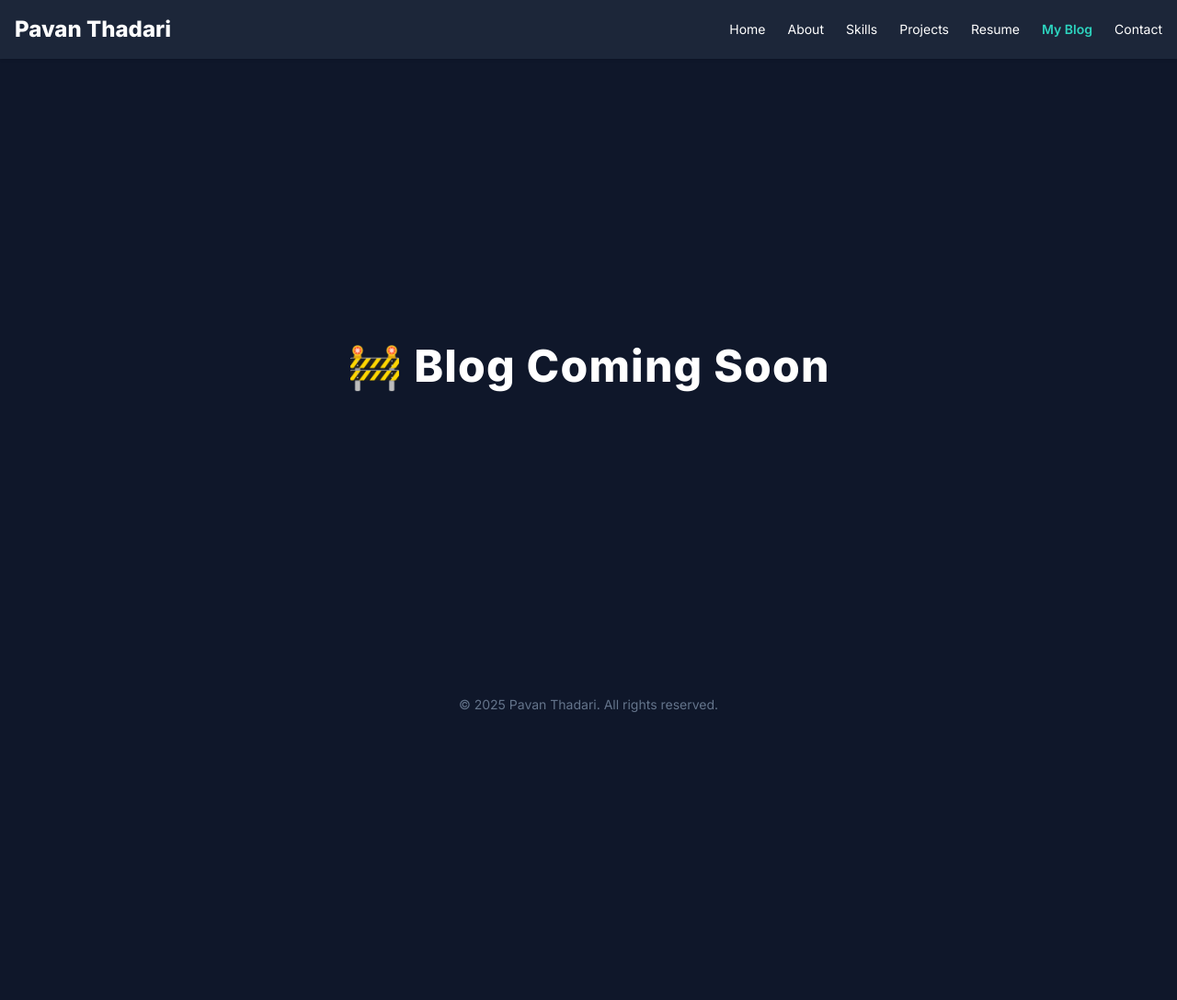
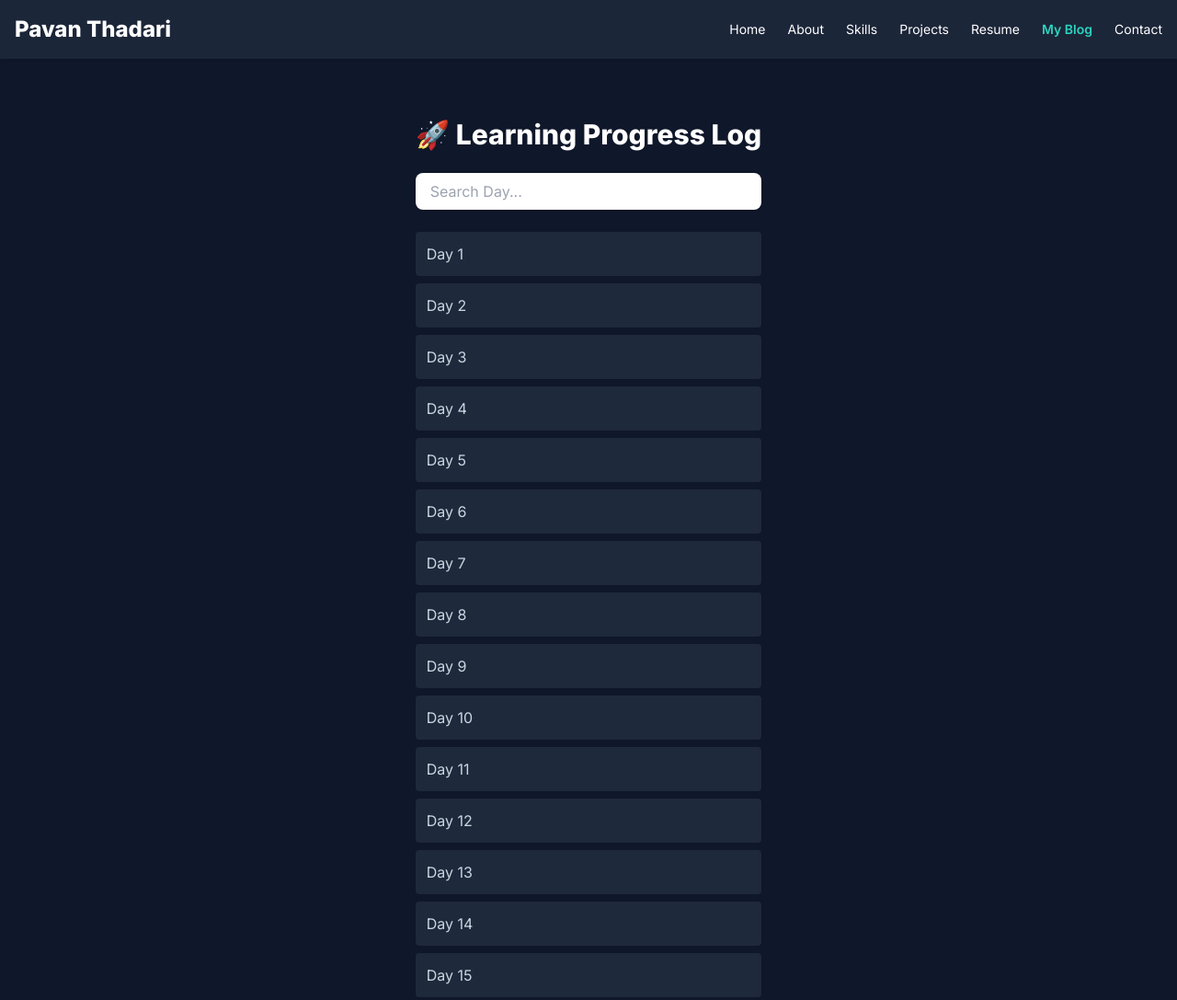
Before and after one commit to tadadipavan/portfolio, a plain HTML site: page progress.html in a window 1280 px wide. Shown: the top 1087 px of the page at 92% size. Before the commit the page ends 800 px from the top, so only its background shows below. Drawn offline with nearby package versions, Linux system fonts and the light colour scheme.

Commit message:
Update progress.html

```diff
--- a/progress.html
+++ b/progress.html
@@ -3,7 +3,7 @@
 <head>
   <meta charset="UTF-8" />
   <meta name="viewport" content="width=device-width, initial-scale=1.0" />
-  <title>My Blog | Pavan Thadari</title>
+  <title>My Progress | Pavan Thadari</title>
   <script src="https://cdn.tailwindcss.com"></script>
   <link href="https://fonts.googleapis.com/css2?family=Inter:wght@400;600;800&display=swap" rel="stylesheet" />
   <style>
@@ -29,9 +29,25 @@
     </nav>
   </header>
 
-  <!-- Coming Soon Message -->
-  <main class="flex-grow flex items-center justify-center px-4 text-center">
-    <h1 class="text-4xl sm:text-5xl font-extrabold tracking-wide">🚧 Blog Coming Soon</h1>
+  <!-- Blog Progress Section -->
+  <main class="flex-grow px-4 py-16 max-w-5xl mx-auto">
+    <h2 class="text-3xl font-bold mb-6 text-center">🚀 Learning Progress Log</h2>
+
+    <!-- Search Bar -->
+    <div class="mb-6 text-center">
+      <input
+        type="text"
+        id="searchInput"
+        placeholder="Search Day..."
+        class="w-full max-w-sm px-4 py-2 text-black rounded-lg shadow"
+        onkeyup="filterDays()"
+      />
+    </div>
+
+    <!-- List of Days -->
+    <ul id="dayList" class="space-y-2 text-slate-300">
+      <!-- Dynamically insert days via JavaScript -->
+    </ul>
   </main>
 
   <!-- Footer -->
@@ -39,5 +55,24 @@
     &copy; 2025 Pavan Thadari. All rights reserved.
   </footer>
 
+  <!-- Script to generate and filter days -->
+  <script>
+    const dayList = document.getElementById('dayList');
+    for (let i = 1; i <= 196; i++) {
+      const li = document.createElement('li');
+      li.textContent = `Day ${i}`;
+      li.className = "bg-slate-800 p-3 rounded hover:bg-slate-700 transition";
+      dayList.appendChild(li);
+    }
+
+    function filterDays() {
+      const filter = document.getElementById('searchInput').value.toUpperCase();
+      const lis = dayList.getElementsByTagName('li');
+      for (let i = 0; i < lis.length; i++) {
+        const txtValue = lis[i].textContent || lis[i].innerText;
+        lis[i].style.display = txtValue.toUpperCase().includes(filter) ? "" : "none";
+      }
+    }
+  </script>
 </body>
 </html>
```
